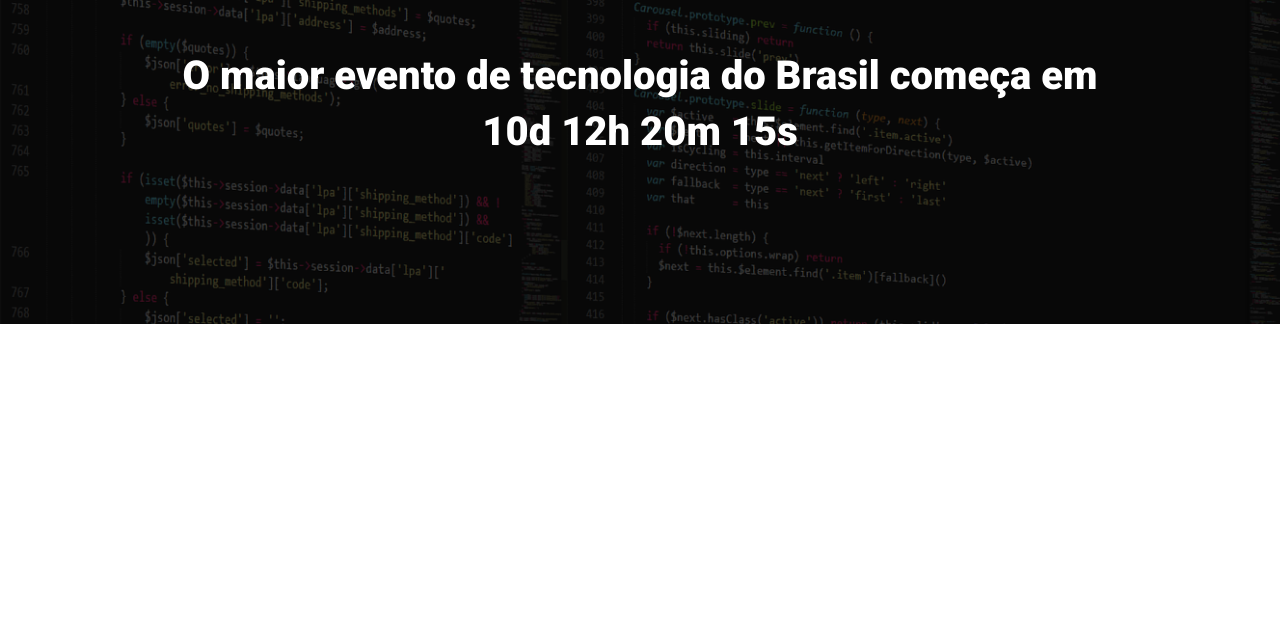
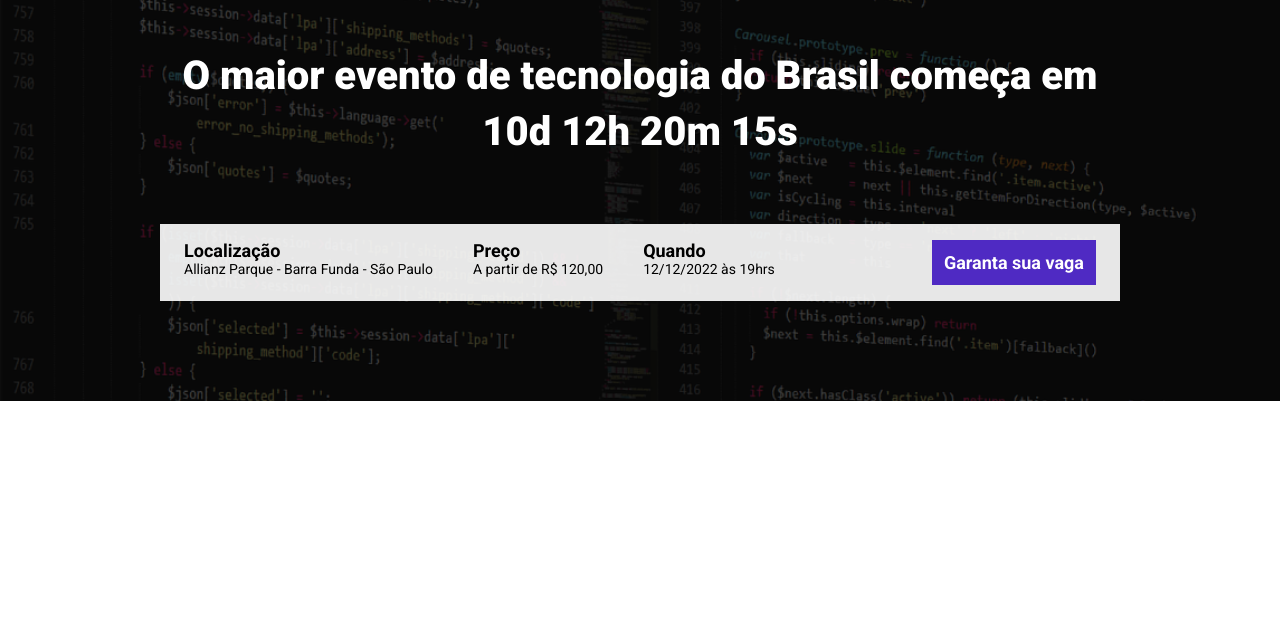
Before and after one commit to fabricio-Maciel/ebac_tech_talks, a website built with Parcel: page src/index.html in a window 1280 px wide. Shown: the part 160-800 px from the top of the page. Built offline with nearby package versions, Linux system fonts and the light colour scheme.

Commit message:
Criando o infos bar

```diff
--- a/src/index.html
+++ b/src/index.html
@@ -19,6 +19,25 @@
       <p class="hero__text">
         O maior evento de tecnologia do Brasil começa em 10d 12h 20m 15s
       </p>
+      <div class="infos-bar">
+        <ul class="infos-bar__infos">
+          <li class="infos-bar__infos__item">
+            <strong>Localização</strong>
+            Allianz Parque - Barra Funda - São Paulo
+          </li>
+          <li class="infos-bar__infos__item">
+            <strong>Preço</strong>
+            A partir de R$ 120,00
+          </li>
+          <li class="infos-bar__infos__item">
+            <strong>Quando</strong>
+            12/12/2022 às 19hrs
+          </li>
+        </ul>
+        <a href="#" class="button button--primary">
+          Garanta sua vaga
+        </a>
+      </div>
     </div>
   </header>
 </body>
--- a/src/styles/_hero.scss
+++ b/src/styles/_hero.scss
@@ -27,7 +27,6 @@
     font-size: 40px;
     line-height: 56px;
     font-weight: 900;
-    color: #fff;
     text-align: center;
   }
 
--- /dev/null
+++ b/src/styles/components/_buttons.scss
@@ -0,0 +1,29 @@
+.button {
+  padding: 12px;
+  font-size: 18px;
+  font-weight: bold;
+  text-decoration: none;
+  text-align: center;
+  white-space: nowrap;
+
+  &--primary {
+    color: #fff;
+    background-color: #4f2ac3;
+    transition: background-color 0.5s;
+
+    &:hover {
+      background-color: lighten($color: #4f2ac3, $amount: 10);
+      transition: background-color 0.5s;
+    }
+  }
+
+  @media (max-width: 640px) {
+    display: block;
+    width: 100%;
+  }
+
+  @media screen and (min-width: 641px) and (max-width: 1024px) {
+    display: flex;
+    align-items: center;
+  }
+}
--- /dev/null
+++ b/src/styles/components/_infos-bar.scss
@@ -0,0 +1,41 @@
+.infos-bar {
+  padding: 16px 24px;
+  background: rgba($color: #ffffff, $alpha: 0.9);
+  display: flex;
+  justify-content: space-between;
+
+  &__infos {
+    display: flex;
+    gap: 40px;
+    list-style: none;
+
+    &__item {
+      font-size: 14px;
+      color: #000;
+
+      strong {
+        color: #000;
+        font-size: 18px;
+        display: block;
+      }
+    }
+  }
+
+  @media (max-width: 640px) {
+    display: block;
+
+    &__infos {
+      display: block;
+
+      &__item {
+        margin-bottom: 24px;
+      }
+    }
+  }
+
+  @media (max-width: 1024px) {
+    &__infos {
+      gap: 16px;
+    }
+  }
+}
--- a/src/styles/main.scss
+++ b/src/styles/main.scss
@@ -1,10 +1,13 @@
 @use "hero";
+@use "components/infos-bar";
+@use "components/buttons";
 
 * {
   margin: 0;
   padding: 0;
   box-sizing: border-box;
   font-family: Roboto, sans-serif;
+  color: #fff;
 }
 
 .container {
```
